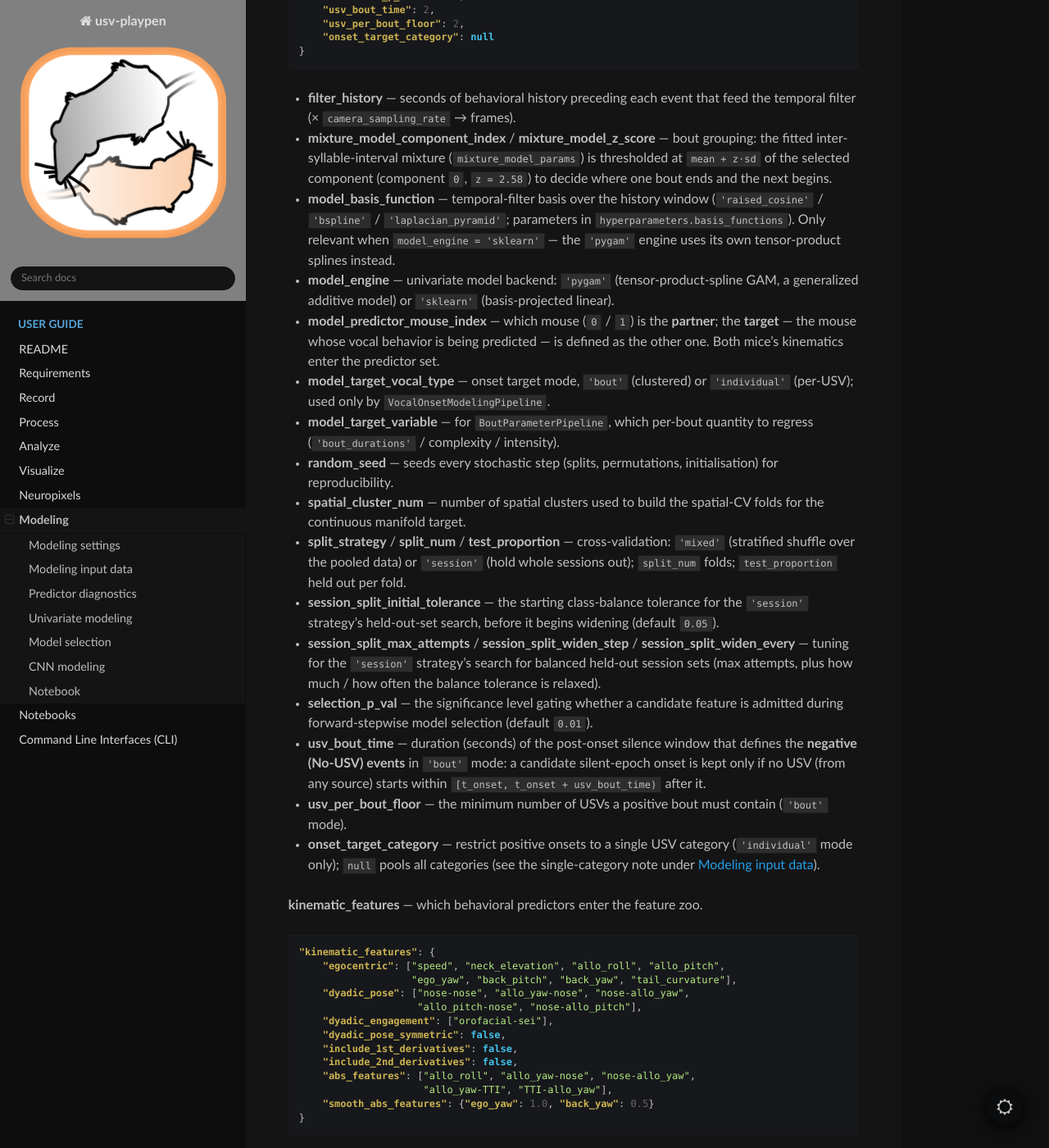
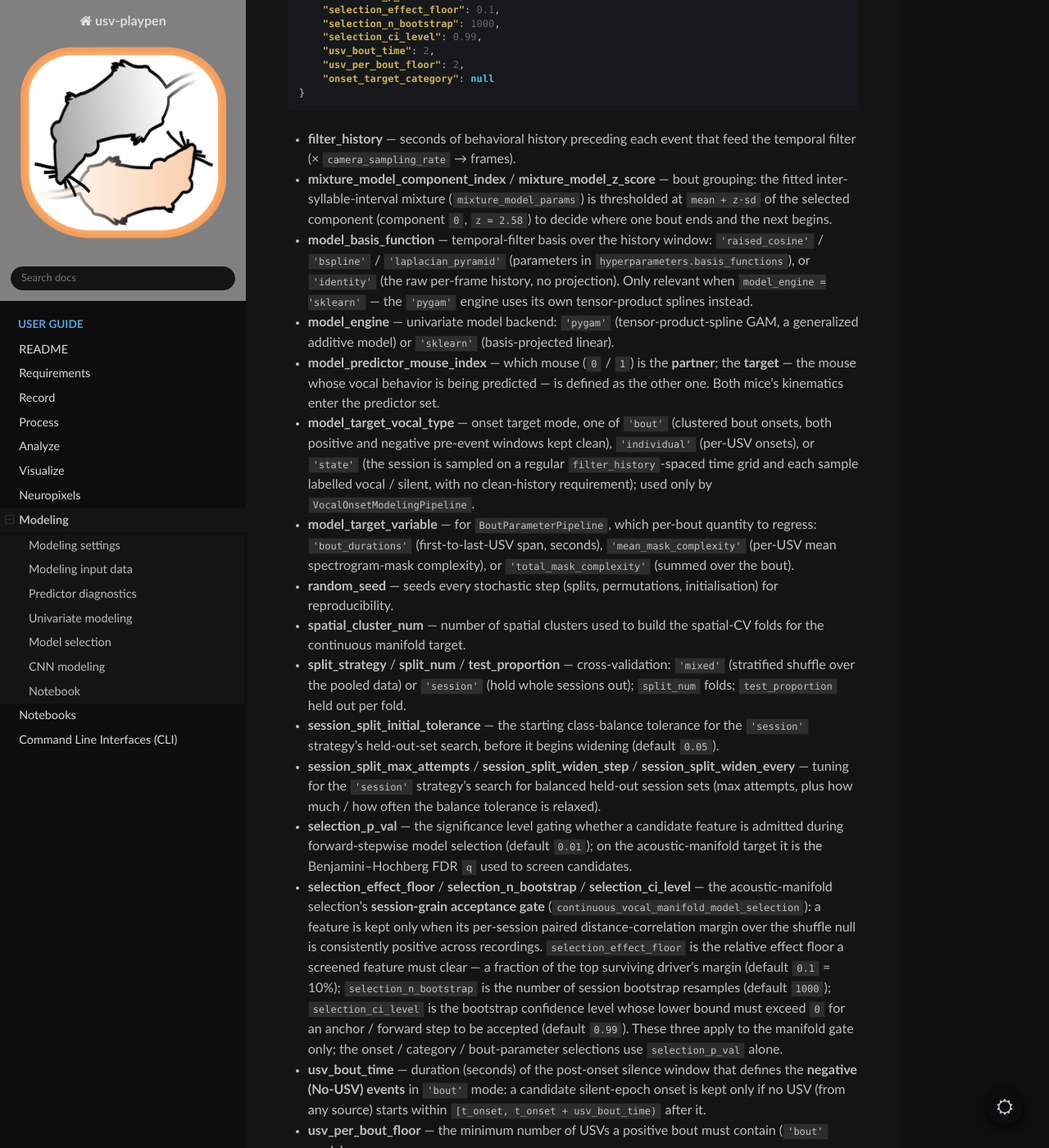
Before and after one commit to bartulem/usv-playpen, a Sphinx documentation site: the page built from docs/Modeling.rst, in a window 1280 px wide and 1400 px high, scrolled down 2450 px. Shown: the whole window at 82% size. Built offline with Sphinx 7.4.7 and the Read the Docs theme 3.1.0, drawn with Linux system fonts in a browser that asks for light colours; some of the changed text lies outside the part shown.

Commit message:
docs(modeling): document new selection params + complete option lists
Bring Modeling.rst in step with the shipped modeling_settings.json:

- add the three session-grain manifold-gate keys (selection_effect_floor,
  selection_n_bootstrap, selection_ci_level) to the model_params block + a bullet,
  and note selection_p_val is the BH-FDR q on the manifold target;
- add a Model-selection note describing the manifold's per-session paired-dcor
  session-bootstrap gate (replacing the old fold-level rule);
- fix a stale value: inner_cv_scoring_metric "r2_spatial" -> "dcor_xy";
- complete every choice param's option list: model_basis_function gains
  'identity'; model_target_vocal_type gains 'state'; model_target_variable now
  lists the exact three targets; usv_predictor_type now lists all four modes.

Docs-only; Sphinx build clean.

Co-Authored-By: Claude Opus 4.8 <noreply@anthropic.com>

```diff
--- a/docs/Modeling.rst
+++ b/docs/Modeling.rst
@@ -124,6 +124,9 @@ cross-validation splitting.
         "session_split_widen_step": 0.02,
         "session_split_widen_every": 1000,
         "selection_p_val": 0.01,
+        "selection_effect_floor": 0.1,
+        "selection_n_bootstrap": 1000,
+        "selection_ci_level": 0.99,
         "usv_bout_time": 2,
         "usv_per_bout_floor": 2,
         "onset_target_category": null
@@ -131,17 +134,18 @@ cross-validation splitting.
 
 * **filter_history** — seconds of behavioral history preceding each event that feed the temporal filter (× ``camera_sampling_rate`` → frames).
 * **mixture_model_component_index** / **mixture_model_z_score** — bout grouping: the fitted inter-syllable-interval mixture (``mixture_model_params``) is thresholded at ``mean + z·sd`` of the selected component (component ``0``, ``z = 2.58``) to decide where one bout ends and the next begins.
-* **model_basis_function** — temporal-filter basis over the history window (``'raised_cosine'`` / ``'bspline'`` / ``'laplacian_pyramid'``; parameters in ``hyperparameters.basis_functions``). Only relevant when ``model_engine = 'sklearn'`` — the ``'pygam'`` engine uses its own tensor-product splines instead.
+* **model_basis_function** — temporal-filter basis over the history window: ``'raised_cosine'`` / ``'bspline'`` / ``'laplacian_pyramid'`` (parameters in ``hyperparameters.basis_functions``), or ``'identity'`` (the raw per-frame history, no projection). Only relevant when ``model_engine = 'sklearn'`` — the ``'pygam'`` engine uses its own tensor-product splines instead.
 * **model_engine** — univariate model backend: ``'pygam'`` (tensor-product-spline GAM, a generalized additive model) or ``'sklearn'`` (basis-projected linear).
 * **model_predictor_mouse_index** — which mouse (``0`` / ``1``) is the **partner**; the **target** — the mouse whose vocal behavior is being predicted — is defined as the other one. Both mice's kinematics enter the predictor set.
-* **model_target_vocal_type** — onset target mode, ``'bout'`` (clustered) or ``'individual'`` (per-USV); used only by ``VocalOnsetModelingPipeline``.
-* **model_target_variable** — for ``BoutParameterPipeline``, which per-bout quantity to regress (``'bout_durations'`` / complexity / intensity).
+* **model_target_vocal_type** — onset target mode, one of ``'bout'`` (clustered bout onsets, both positive and negative pre-event windows kept clean), ``'individual'`` (per-USV onsets), or ``'state'`` (the session is sampled on a regular ``filter_history``-spaced time grid and each sample labelled vocal / silent, with no clean-history requirement); used only by ``VocalOnsetModelingPipeline``.
+* **model_target_variable** — for ``BoutParameterPipeline``, which per-bout quantity to regress: ``'bout_durations'`` (first-to-last-USV span, seconds), ``'mean_mask_complexity'`` (per-USV mean spectrogram-mask complexity), or ``'total_mask_complexity'`` (summed over the bout).
 * **random_seed** — seeds every stochastic step (splits, permutations, initialisation) for reproducibility.
 * **spatial_cluster_num** — number of spatial clusters used to build the spatial-CV folds for the continuous manifold target.
 * **split_strategy** / **split_num** / **test_proportion** — cross-validation: ``'mixed'`` (stratified shuffle over the pooled data) or ``'session'`` (hold whole sessions out); ``split_num`` folds; ``test_proportion`` held out per fold.
 * **session_split_initial_tolerance** — the starting class-balance tolerance for the ``'session'`` strategy's held-out-set search, before it begins widening (default ``0.05``).
 * **session_split_max_attempts** / **session_split_widen_step** / **session_split_widen_every** — tuning for the ``'session'`` strategy's search for balanced held-out session sets (max attempts, plus how much / how often the balance tolerance is relaxed).
-* **selection_p_val** — the significance level gating whether a candidate feature is admitted during forward-stepwise model selection (default ``0.01``).
+* **selection_p_val** — the significance level gating whether a candidate feature is admitted during forward-stepwise model selection (default ``0.01``); on the acoustic-manifold target it is the Benjamini–Hochberg FDR ``q`` used to screen candidates.
+* **selection_effect_floor** / **selection_n_bootstrap** / **selection_ci_level** — the acoustic-manifold selection's **session-grain acceptance gate** (``continuous_vocal_manifold_model_selection``): a feature is kept only when its per-session paired distance-correlation margin over the shuffle null is consistently positive across recordings. ``selection_effect_floor`` is the relative effect floor a screened feature must clear — a fraction of the top surviving driver's margin (default ``0.1`` = 10%); ``selection_n_bootstrap`` is the number of session bootstrap resamples (default ``1000``); ``selection_ci_level`` is the bootstrap confidence level whose lower bound must exceed ``0`` for an anchor / forward step to be accepted (default ``0.99``). These three apply to the manifold gate only; the onset / category / bout-parameter selections use ``selection_p_val`` alone.
 * **usv_bout_time** — duration (seconds) of the post-onset silence window that defines the **negative (No-USV) events** in ``'bout'`` mode: a candidate silent-epoch onset is kept only if no USV (from any source) starts within ``[t_onset, t_onset + usv_bout_time)`` after it.
 * **usv_per_bout_floor** — the minimum number of USVs a positive bout must contain (``'bout'`` mode).
 * **onset_target_category** — restrict positive onsets to a single USV category (``'individual'`` mode only); ``null`` pools all categories (see the single-category note under :ref:`Modeling input data <modeling-extract>`).
@@ -188,7 +192,7 @@ cross-validation splitting.
         "usv_manifold_period": 1.0
     }
 
-* **usv_predictor_type** — which vocal-syntax predictors to build (e.g. ``'categories_rate'`` = per-category USV rate).
+* **usv_predictor_type** — which vocal-syntax predictor traces to build: ``'pooled_binary'`` (one pooled per-frame USV-event indicator), ``'pooled_rate'`` (one pooled USV-rate trace), ``'categories_rate'`` (one per-category USV-rate trace per ``usv_category_column_name`` category), or ``'all_rate'`` (the pooled rate plus the per-category rates). A falsy value builds no vocal predictors.
 * **usv_predictor_partner_only** — if ``true``, ingest only the *partner's* USV signals as predictors (not the target mouse's own vocal history).
 * **usv_predictor_smoothing_sd** — Gaussian σ (frames) applied to the USV-rate predictor traces.
 * **usv_category_column_name** — the USV-catalog column defining categories (``'vae_supercategory'`` / ``'qlvm_supercategory'`` / ``'vae_category'`` / ``'qlvm_category'``).
@@ -598,6 +602,23 @@ top univariate feature; ``p_val`` is the per-step acceptance threshold.
    Under H0 the actual and null log-loss coincide, so the screen does not
    inflate false positives.
 
+.. note::
+
+   **Significance and acceptance for the acoustic-manifold target.** The
+   continuous-manifold selection scores dependence with the wrap-aware distance
+   correlation ``dcor_xy`` (on both the euclidean and torus geometries) and
+   decides acceptance at the **session** grain rather than the fold grain — the
+   CV folds resample the same recordings, so the fold count inflates
+   significance. A feature is screened in only when its per-session paired
+   ``dcor_xy`` margin over the shuffle null is consistently positive across
+   recordings — Benjamini–Hochberg-FDR-controlled at ``q = selection_p_val`` and
+   clearing the relative ``selection_effect_floor`` (a fraction of the top
+   surviving driver's margin) — and an anchor / forward step is admitted only
+   when its per-session improvement over the current model has a
+   ``selection_ci_level`` session-bootstrap CI (``selection_n_bootstrap``
+   resamples) whose lower bound exceeds ``0``. This replaced an earlier
+   fold-level Wilcoxon / one-standard-error gate.
+
 Run on a single node from the notebook:
 
 .. code-block:: python
```
Also changed, not shown: other parts of docs/Modeling.rst (+1 -1 lines).
